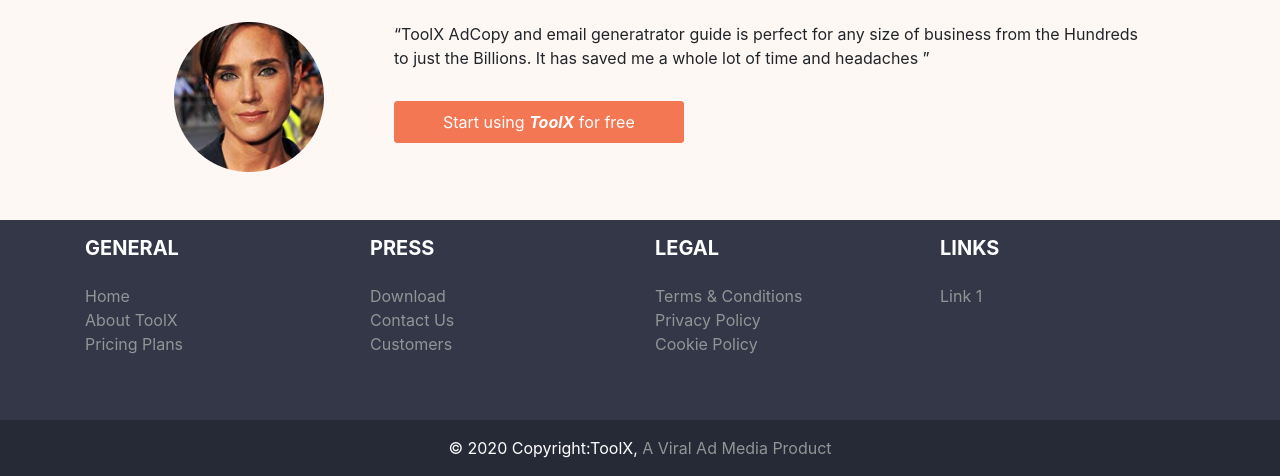
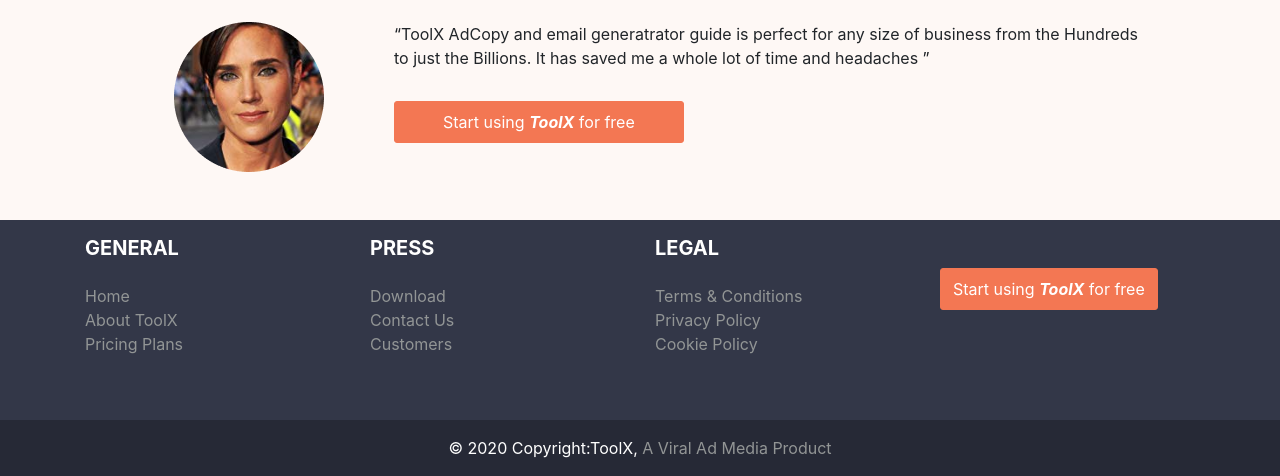
Before and after one commit to AzeezBello/toolx, a Django app: page / in a window 1280 px wide. Shown: the part 1458-1934 px from the top of the page. Run offline with Django 3.2, Linux system fonts and the light colour scheme; some libraries are stand-ins or nearby versions.

Commit message:
code cleaning

```diff
--- a/instant_generator/views.py
+++ b/instant_generator/views.py
@@ -134,8 +134,6 @@ def my_adcopies(request):
 
 
 def preview(request, pk):
-    # user = User.objects.get(username=request.user.username)
-    # generated = InstantGenerator.objects.filter(user=user)
     generated = InstantGenerator.objects.get(user=request.user, pk=pk)
     response = HttpResponse(content_type='application/pdf')
     response['Content-Disposition'] = 'inline; filename="Sales Letter.pdf"'
--- a/templates/footer.html
+++ b/templates/footer.html
@@ -84,12 +84,9 @@
       <!-- Grid column -->
       <div class="col-md-3 mx-auto">
 
-        <!-- Links -->
-        <h5 class="font-weight-bold text-uppercase mt-3 mb-4">Links</h5>
-
-        <ul class="list-unstyled">
+        <ul class="list-unstyled pt-5">
           <li>
-            <a href="#!">Link 1</a>
+            <a href="/signup" ><button type="button" class=" xbtn-primary btn btn-primary  py-2">Start using <i><b>ToolX</b></i> for free</button></a>
           </li>
 
         </ul>
```
